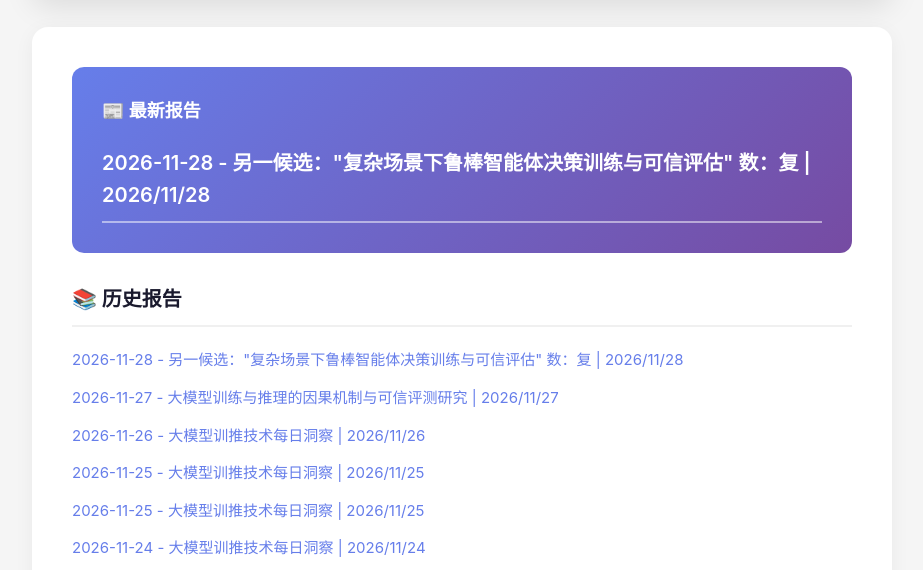
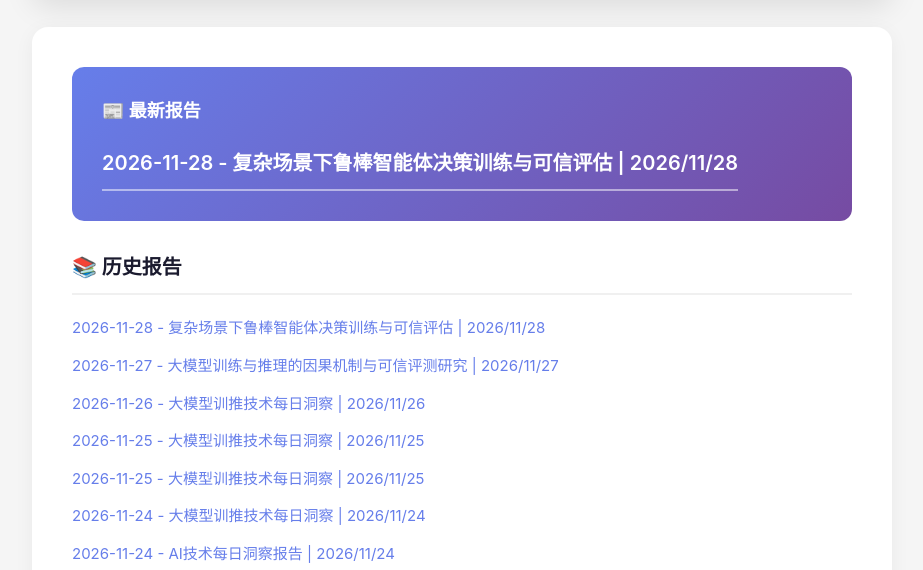
Before and after one commit to sailing27/xinsight, a plain HTML site: page index.html in a window 1280 px wide. Shown: the part 205-775 px from the top of the page, without its empty margins (178-1101 px from the left). Drawn offline with Linux system fonts and the light colour scheme.

Commit message:
fix: 修正2026-11-28报告标题

```diff
--- a/index.html
+++ b/index.html
@@ -92,14 +92,14 @@
 
             <div class="latest">
                 <h2>📰 最新报告</h2>
-                <a href="reports/2026-11/2026-11-28.html">2026-11-28 - 另一候选："复杂场景下鲁棒智能体决策训练与可信评估" 数：复 | 2026/11/28</a>
+                <a href="reports/2026-11/2026-11-28.html">2026-11-28 - 复杂场景下鲁棒智能体决策训练与可信评估 | 2026/11/28</a>
             </div>
 
 
             <div class="archive">
                 <h2>📚 历史报告</h2>
                 <ul>
-                    <li><a href="reports/2026-11/2026-11-28.html">2026-11-28 - 另一候选："复杂场景下鲁棒智能体决策训练与可信评估" 数：复 | 2026/11/28</a></li>
+                    <li><a href="reports/2026-11/2026-11-28.html">2026-11-28 - 复杂场景下鲁棒智能体决策训练与可信评估 | 2026/11/28</a></li>
 <li><a href="reports/2026-11/2026-11-27.html">2026-11-27 - 大模型训练与推理的因果机制与可信评测研究 | 2026/11/27</a></li>
 <li><a href="reports/2026-11/2026-11-26.html">2026-11-26 - 大模型训推技术每日洞察 | 2026/11/26</a></li>
 <li><a href="reports/2026-11/2026-11-25_1.html">2026-11-25 - 大模型训推技术每日洞察 | 2026/11/25</a></li>
```
Also changed, not shown: reports/2026-11/2026-11-28.html (+2 -2 lines).
